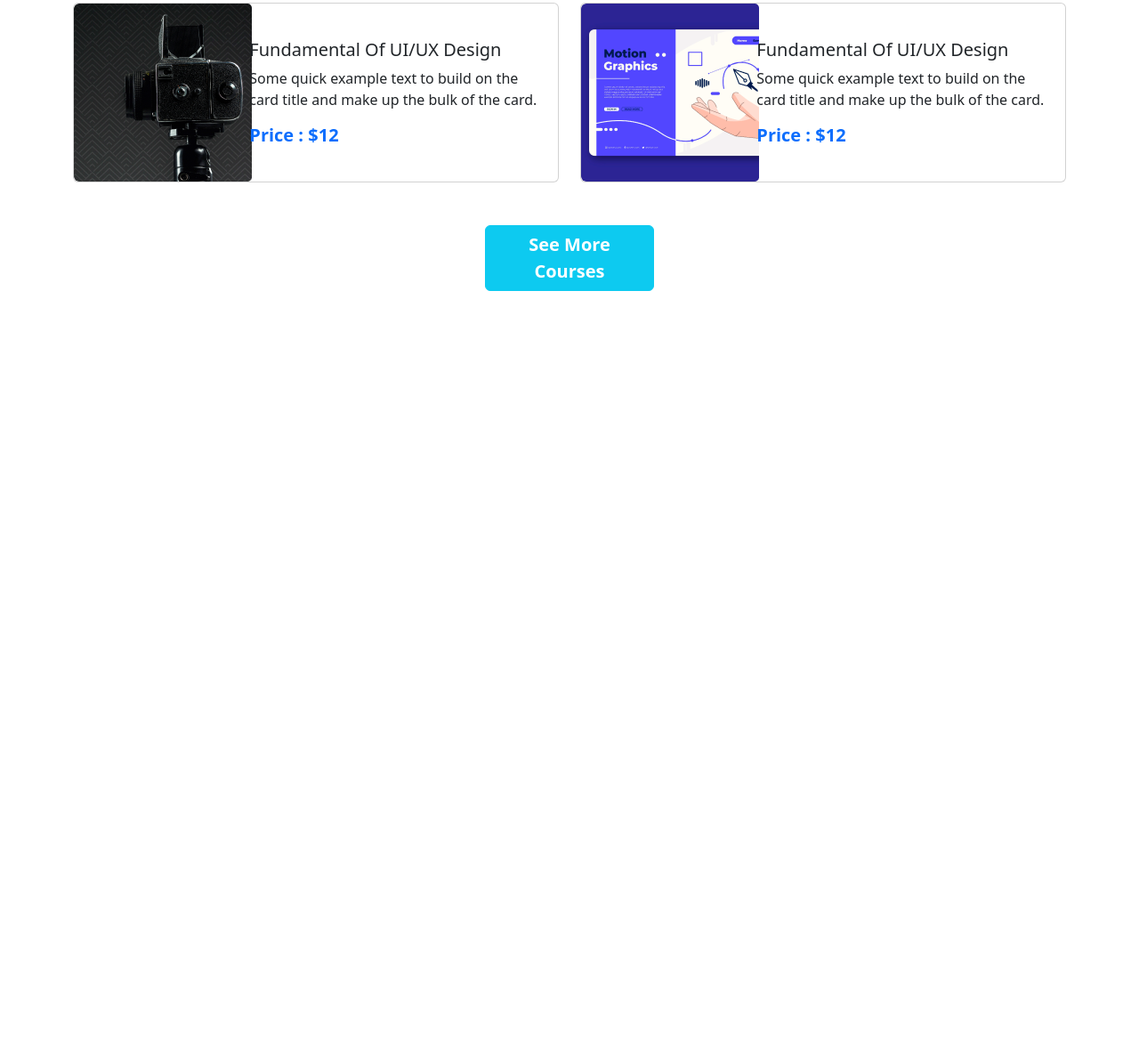
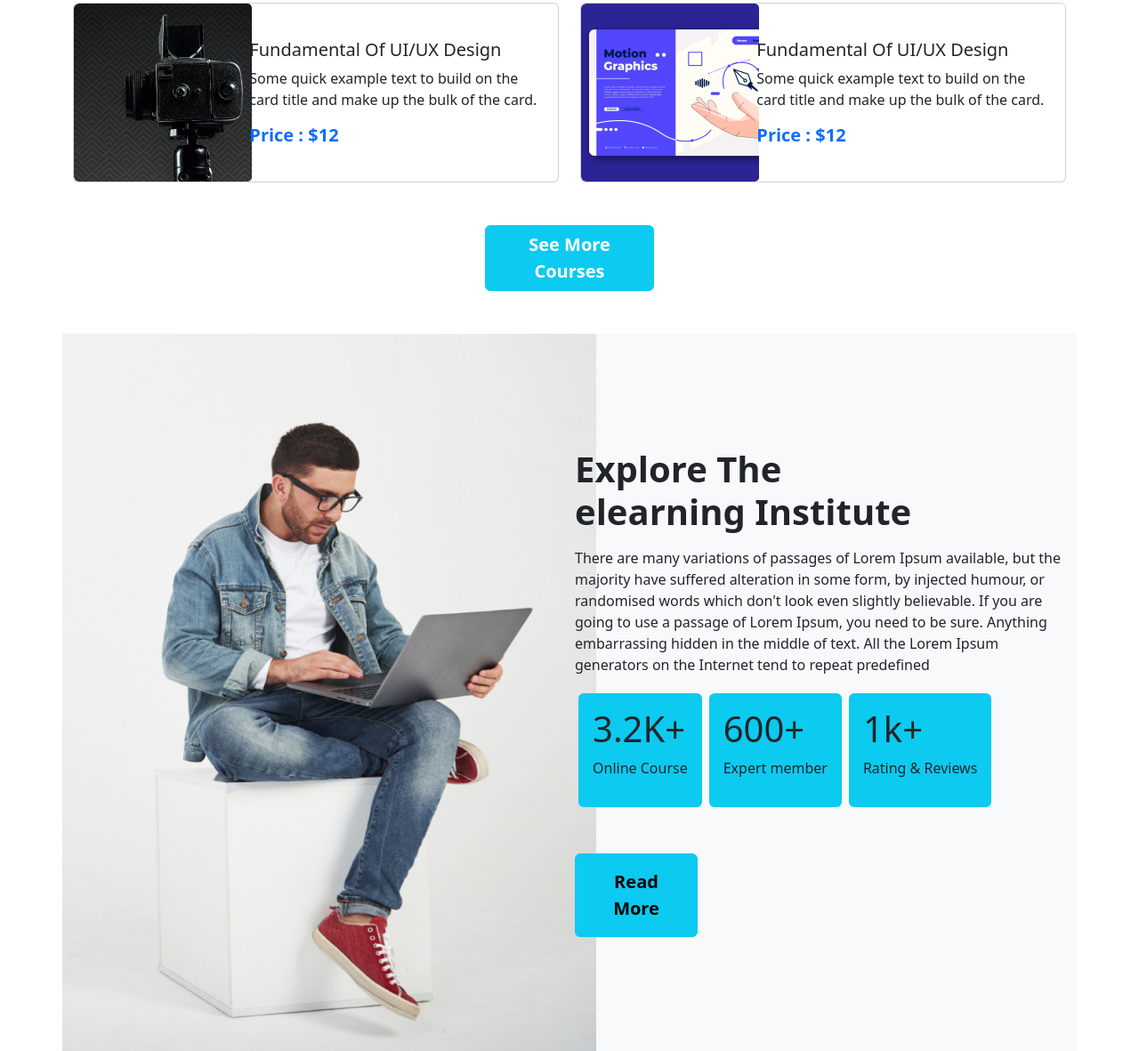
Before and after one commit to rehomanalif/Assignment-3, a plain HTML site: page index.html in a window 1280 px wide. Shown: the part 1438-2619 px from the top of the page at 89% size. Before the commit the page ends 1765 px from the top, so only its background shows below. Drawn offline with nearby package versions, Linux system fonts and the light colour scheme.

Commit message:
explore section add

```diff
--- a/index.html
+++ b/index.html
@@ -220,9 +220,56 @@
                     </div>
 
 
+        </section>
 
 
+        <!-- Explore The e-learning -->
+
+        <section class="container Explore-part mt-5 bg-light ps-0">
+
+            <div class="row row-cols-2">
+
+                <div class="col">
+                    <img src="images/working.png" alt="">
+                </div>
+
+                <div class="col explore-text  ">
+                    <h1 class="fw-bold fs-1s w-75 mb-3">Explore The elearning
+                        Institute</h1>
+                    <p class="fw-lighter fs-6 mb-3">There are many variations of passages of Lorem Ipsum available, but the
+                        majority have suffered alteration in some form, by injected humour, or
+                        randomised words which don't look even slightly believable. If you are going
+                        to use a passage of Lorem Ipsum, you need to be sure.
+
+
+                        Anything embarrassing hidden in the middle of text. All the Lorem Ipsum
+                        generators on the Internet tend to repeat predefined</p>
+
+                    <div class="explore-count d-flex">
+                        <div class="bg-info p-3 m-1 rounded">
+                            <h1>3.2K+</h1>
+                            <p>Online Course</p>
+                        </div>
+                        <div class="bg-info p-3 m-1 rounded">
+                            <h1>600+</h1>
+                            <p>Expert member</p>
+                        </div>
+                        <div class="bg-info p-3 m-1 rounded">
+                            <h1>1k+</h1>
+                            <p>Rating & Reviews</p>
+                        </div>
+                    </div>
+
+
+                    <div class="col-3 fs-5 btn btn-info p-3 mt-5 text-black rounded fw-bold">Read More</div>
+
+                </div>
+
+            </div>
+
         </section>
+
+
 
 
     </main>
--- a/style.css
+++ b/style.css
@@ -23,3 +23,10 @@ section.slider {
     width: 50%;
     margin: auto;
 }
+
+/* Explore Area  */
+
+.explore-text {
+    display: grid;
+    align-content: center;
+}
```
